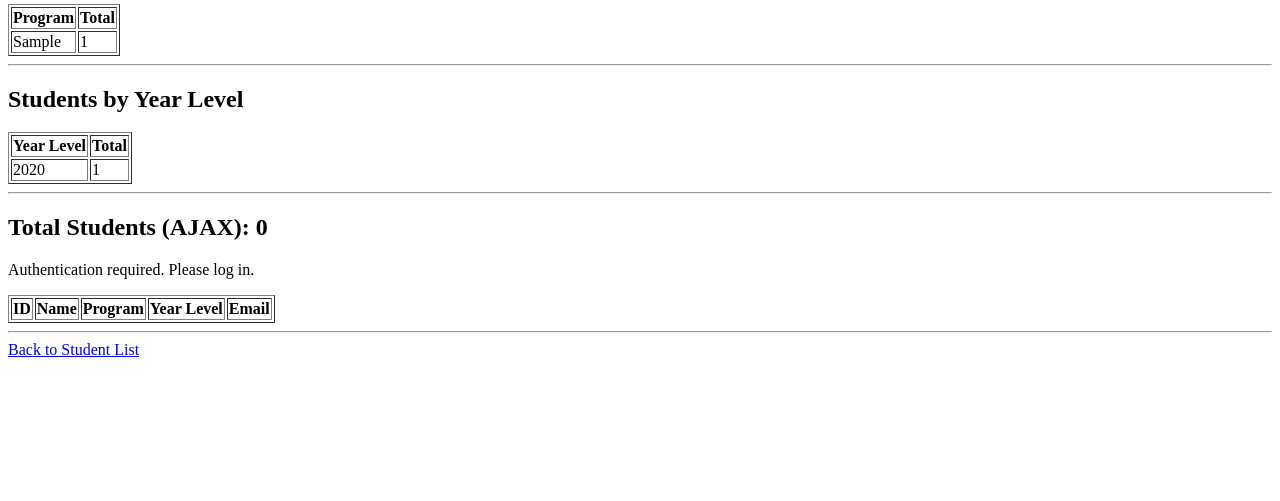
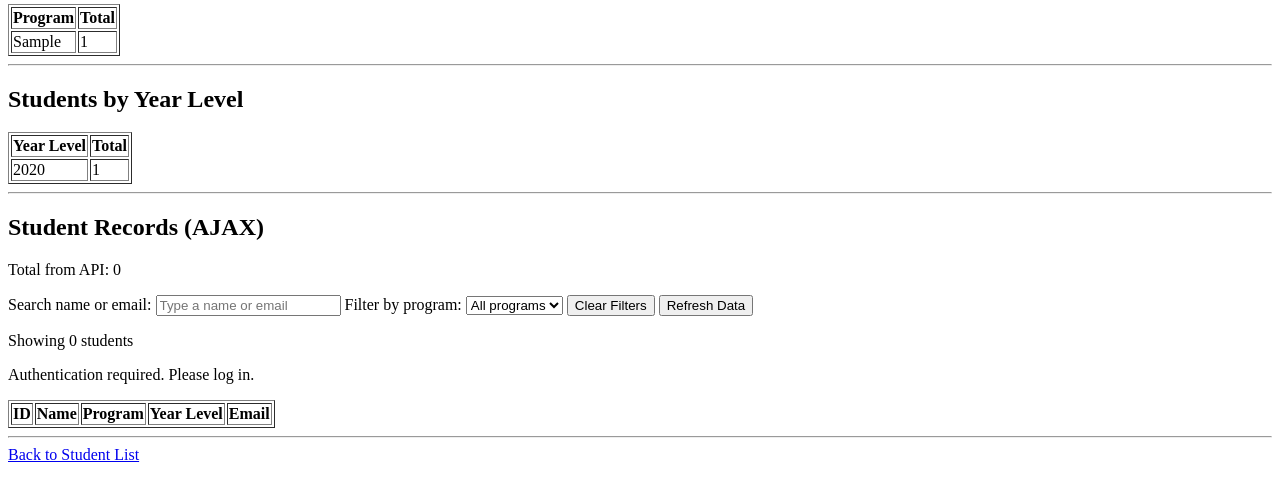
Before and after one commit to AJ-2501/AJDC_DjangoWebApp, a Django app: page /registration/dashboard/ in a window 1280 px wide. Shown: the part 226-727 px from the top of the page. Run offline with Django 5.2, Linux system fonts and the light colour scheme; tables that the repository leaves empty hold one stand-in row (values such as "Sample post"); lists and menus that the app fills with data are empty.

Commit message:
Enhance AJAX dashboard with search and filters

```diff
--- a/registration/static/registration/js/student_dashboard.js
+++ b/registration/static/registration/js/student_dashboard.js
@@ -1,13 +1,21 @@
+let allStudents = [];
+
+const searchInput = document.getElementById("student-search");
+const programFilter = document.getElementById("program-filter");
+const clearButton = document.getElementById("clear-filters");
+const refreshButton = document.getElementById("refresh-students");
+const resultCount = document.getElementById("result-count");
+const loadingMessage = document.getElementById("loading-message");
+const errorMessage = document.getElementById("error-message");
+const studentCount = document.getElementById("student-count");
+const tableBody = document.getElementById("student-table-body");
+
 async function loadStudents() {
-    const loadingMessage = document.getElementById("loading-message");
-    const errorMessage = document.getElementById("error-message");
-    const studentCount = document.getElementById("student-count");
-    const tableBody = document.getElementById("student-table-body");
+    loadingMessage.textContent = "Loading students...";
+    errorMessage.textContent = "";
+    refreshButton.disabled = true;
 
     try {
-        loadingMessage.textContent = "Loading students...";
-        errorMessage.textContent = "";
-
         const response = await fetch("/api/students/");
 
         if (!response.ok) {
@@ -19,33 +27,107 @@ async function loadStudents() {
 
         const data = await response.json();
 
+        allStudents = data.students;
         studentCount.textContent = data.count;
-        tableBody.innerHTML = "";
 
-        if (data.students.length === 0) {
-            const row = document.createElement("tr");
-            row.innerHTML = `<td colspan="5">No Student records found.</td>`;
-            tableBody.appendChild(row);
-        } else {
-            data.students.forEach(student => {
-                const row = document.createElement("tr");
-                row.innerHTML = `
-                    <td>${student.id}</td>
-                    <td>${student.student_name}</td>
-                    <td>${student.program}</td>
-                    <td>${student.year_level}</td>
-                    <td>${student.email}</td>
-                `;
-                tableBody.appendChild(row);
-            });
-        }
+        populateProgramFilter();
+        renderStudents();
 
         loadingMessage.textContent = "";
     } catch (error) {
         loadingMessage.textContent = "";
         errorMessage.textContent = error.message;
         console.error("Student loading error:", error);
+    } finally {
+        refreshButton.disabled = false;
     }
 }
 
+function populateProgramFilter() {
+    const selectedProgram = programFilter.value;
+
+    const programs = [...new Set(
+        allStudents.map(student => student.program).filter(Boolean)
+    )].sort();
+
+    programFilter.replaceChildren();
+
+    const allOption = document.createElement("option");
+    allOption.value = "";
+    allOption.textContent = "All programs";
+    programFilter.appendChild(allOption);
+
+    programs.forEach(program => {
+        const option = document.createElement("option");
+        option.value = program;
+        option.textContent = program;
+        programFilter.appendChild(option);
+    });
+
+    if (programs.includes(selectedProgram)) {
+        programFilter.value = selectedProgram;
+    }
+}
+
+function renderStudents() {
+    const searchTerm = searchInput.value.trim().toLowerCase();
+    const selectedProgram = programFilter.value;
+
+    const filteredStudents = allStudents.filter(student => {
+        const name = (student.student_name || "").toLowerCase();
+        const email = (student.email || "").toLowerCase();
+
+        const matchesSearch =
+            name.includes(searchTerm) || email.includes(searchTerm);
+
+        const matchesProgram =
+            selectedProgram === "" || student.program === selectedProgram;
+
+        return matchesSearch && matchesProgram;
+    });
+
+    tableBody.replaceChildren();
+
+    if (filteredStudents.length === 0) {
+        const row = document.createElement("tr");
+        const cell = document.createElement("td");
+        cell.colSpan = 5;
+        cell.textContent = "No matching Student records found.";
+        row.appendChild(cell);
+        tableBody.appendChild(row);
+    } else {
+        filteredStudents.forEach(student => {
+            const row = document.createElement("tr");
+
+            [
+                student.id,
+                student.student_name,
+                student.program,
+                student.year_level,
+                student.email
+            ].forEach(value => {
+                const cell = document.createElement("td");
+                cell.textContent = value ?? "";
+                row.appendChild(cell);
+            });
+
+            tableBody.appendChild(row);
+        });
+    }
+
+    resultCount.textContent =
+        `Showing ${filteredStudents.length} of ${allStudents.length} students`;
+}
+
+searchInput.addEventListener("input", renderStudents);
+programFilter.addEventListener("change", renderStudents);
+
+clearButton.addEventListener("click", () => {
+    searchInput.value = "";
+    programFilter.value = "";
+    renderStudents();
+});
+
+refreshButton.addEventListener("click", loadStudents);
+
 loadStudents();
--- a/registration/templates/registration/student_dashboard.html
+++ b/registration/templates/registration/student_dashboard.html
@@ -52,16 +52,27 @@
 
     <hr>
 
-    <!-- Module 06: AJAX Student Table -->
-    <h2>
-        Total Students (AJAX):
-        <span id="student-count">0</span>
-    </h2>
+    <h2>Student Records (AJAX)</h2>
+    <p>Total from API: <span id="student-count">0</span></p>
 
+    <section>
+        <label for="student-search">Search name or email:</label>
+        <input type="search" id="student-search" placeholder="Type a name or email">
+
+        <label for="program-filter">Filter by program:</label>
+        <select id="program-filter">
+            <option value="">All programs</option>
+        </select>
+
+        <button type="button" id="clear-filters">Clear Filters</button>
+        <button type="button" id="refresh-students">Refresh Data</button>
+    </section>
+
+    <p id="result-count" aria-live="polite">Showing 0 students</p>
     <p id="loading-message">Loading students...</p>
     <p id="error-message"></p>
 
-    <table border="1" id="student-table">
+    <table border="1">
         <thead>
             <tr>
                 <th>ID</th>
@@ -71,8 +82,7 @@
                 <th>Email</th>
             </tr>
         </thead>
-        <tbody id="student-table-body">
-        </tbody>
+        <tbody id="student-table-body"></tbody>
     </table>
 
     <hr>
```
